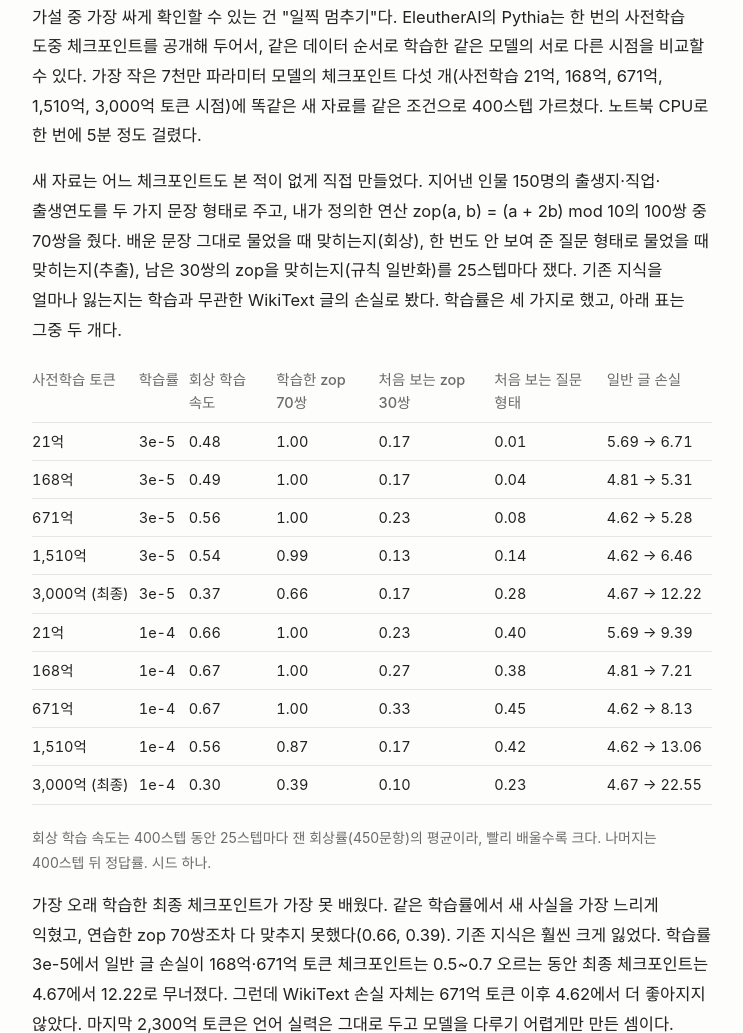
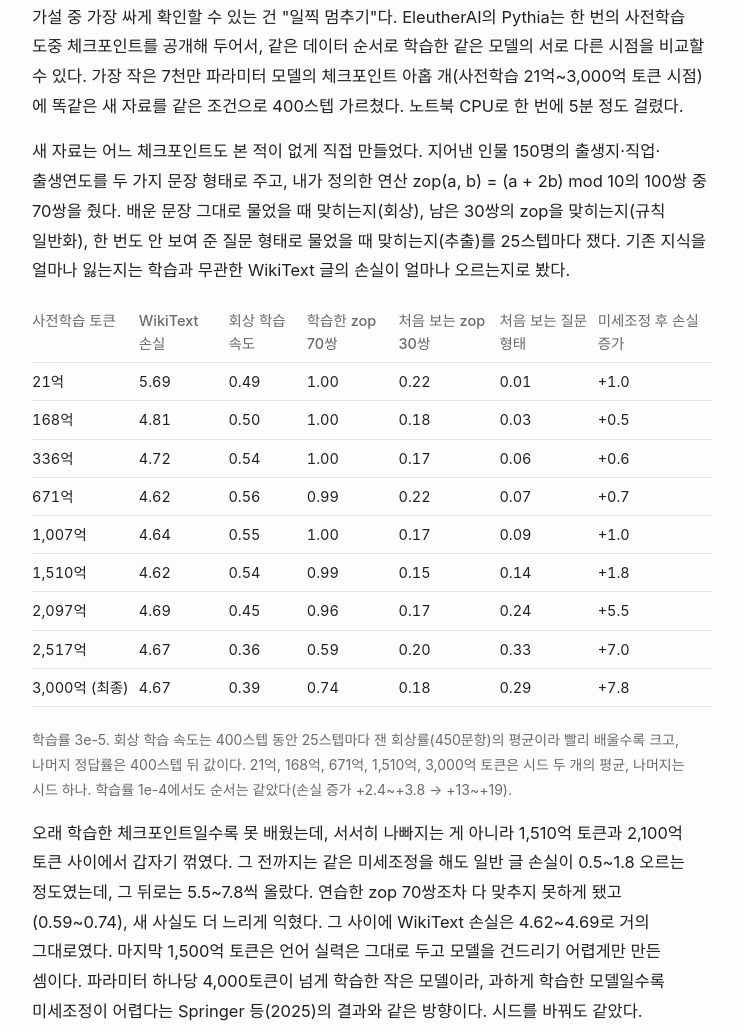
Before and after one commit to inny0127/inny0127.github.io, a plain HTML site: page continual/index.html in a window 1280 px wide. Shown: the part 2715-3748 px from the top of the page, without its empty margins (268-1011 px from the left). Drawn offline with Linux system fonts and the light colour scheme; a web font is replaced by a local one.

Commit message:
research notes: 9 checkpoints, 2 seeds (plasticity breaks between 151B and 210B tokens)
Co-Authored-By: Claude Opus 5.5 <noreply@anthropic.com>

```diff
--- a/continual/index.html
+++ b/continual/index.html
@@ -43,28 +43,27 @@
   <p>Karpathy가 꼽은 transformer의 장점은 표현력, 최적화 가능성, 병렬성 세 가지가 동시에 성립한다는 것이다. MLP, CNN, RNN은 각각 일부만 가졌다. 나는 attention, residual, 토큰이라는 틀과 이 세 성질은 앞으로도 남는다고 본다. 바뀌는 건 하나, 쓰는 동안 경험이 쌓이는 상태가 생기는 것이다. 지금 transformer는 대화가 끝나면 KV cache를 버리고 아무것도 남기지 않는다. 학습할 때는 지금처럼 병렬로 backprop하고, 쓸 때는 국소적인 메모리 층에 기억이 쌓이는 형태가 될 거라고 생각한다. Titans, TTT, memory layer가 그 방향의 초기 시도다.</p>
 
   <h2>첫 번째 실험: 일찍 멈춘 모델이 더 잘 배우는가</h2>
-  <p>가설 중 가장 싸게 확인할 수 있는 건 "일찍 멈추기"다. EleutherAI의 Pythia는 한 번의 사전학습 도중 체크포인트를 공개해 두어서, 같은 데이터 순서로 학습한 같은 모델의 서로 다른 시점을 비교할 수 있다. 가장 작은 7천만 파라미터 모델의 체크포인트 다섯 개(사전학습 21억, 168억, 671억, 1,510억, 3,000억 토큰 시점)에 똑같은 새 자료를 같은 조건으로 400스텝 가르쳤다. 노트북 CPU로 한 번에 5분 정도 걸렸다.</p>
-  <p>새 자료는 어느 체크포인트도 본 적이 없게 직접 만들었다. 지어낸 인물 150명의 출생지·직업·출생연도를 두 가지 문장 형태로 주고, 내가 정의한 연산 zop(a, b) = (a + 2b) mod 10의 100쌍 중 70쌍을 줬다. 배운 문장 그대로 물었을 때 맞히는지(회상), 한 번도 안 보여 준 질문 형태로 물었을 때 맞히는지(추출), 남은 30쌍의 zop을 맞히는지(규칙 일반화)를 25스텝마다 쟀다. 기존 지식을 얼마나 잃는지는 학습과 무관한 WikiText 글의 손실로 봤다. 학습률은 세 가지로 했고, 아래 표는 그중 두 개다.</p>
+  <p>가설 중 가장 싸게 확인할 수 있는 건 "일찍 멈추기"다. EleutherAI의 Pythia는 한 번의 사전학습 도중 체크포인트를 공개해 두어서, 같은 데이터 순서로 학습한 같은 모델의 서로 다른 시점을 비교할 수 있다. 가장 작은 7천만 파라미터 모델의 체크포인트 아홉 개(사전학습 21억~3,000억 토큰 시점)에 똑같은 새 자료를 같은 조건으로 400스텝 가르쳤다. 노트북 CPU로 한 번에 5분 정도 걸렸다.</p>
+  <p>새 자료는 어느 체크포인트도 본 적이 없게 직접 만들었다. 지어낸 인물 150명의 출생지·직업·출생연도를 두 가지 문장 형태로 주고, 내가 정의한 연산 zop(a, b) = (a + 2b) mod 10의 100쌍 중 70쌍을 줬다. 배운 문장 그대로 물었을 때 맞히는지(회상), 남은 30쌍의 zop을 맞히는지(규칙 일반화), 한 번도 안 보여 준 질문 형태로 물었을 때 맞히는지(추출)를 25스텝마다 쟀다. 기존 지식을 얼마나 잃는지는 학습과 무관한 WikiText 글의 손실이 얼마나 오르는지로 봤다.</p>
   <div class="table-wrap">
     <table>
-      <thead><tr><th>사전학습 토큰</th><th>학습률</th><th>회상 학습 속도</th><th>학습한 zop 70쌍</th><th>처음 보는 zop 30쌍</th><th>처음 보는 질문 형태</th><th>일반 글 손실</th></tr></thead>
+      <thead><tr><th>사전학습 토큰</th><th>WikiText 손실</th><th>회상 학습 속도</th><th>학습한 zop 70쌍</th><th>처음 보는 zop 30쌍</th><th>처음 보는 질문 형태</th><th>미세조정 후 손실 증가</th></tr></thead>
       <tbody>
-        <tr><td class="n">21억</td><td class="n">3e-5</td><td class="n">0.48</td><td class="n">1.00</td><td class="n">0.17</td><td class="n">0.01</td><td class="n">5.69 → 6.71</td></tr>
-        <tr><td class="n">168억</td><td class="n">3e-5</td><td class="n">0.49</td><td class="n">1.00</td><td class="n">0.17</td><td class="n">0.04</td><td class="n">4.81 → 5.31</td></tr>
-        <tr><td class="n">671억</td><td class="n">3e-5</td><td class="n">0.56</td><td class="n">1.00</td><td class="n">0.23</td><td class="n">0.08</td><td class="n">4.62 → 5.28</td></tr>
-        <tr><td class="n">1,510억</td><td class="n">3e-5</td><td class="n">0.54</td><td class="n">0.99</td><td class="n">0.13</td><td class="n">0.14</td><td class="n">4.62 → 6.46</td></tr>
-        <tr><td class="n">3,000억 (최종)</td><td class="n">3e-5</td><td class="n">0.37</td><td class="n">0.66</td><td class="n">0.17</td><td class="n">0.28</td><td class="n">4.67 → 12.22</td></tr>
-        <tr><td class="n">21억</td><td class="n">1e-4</td><td class="n">0.66</td><td class="n">1.00</td><td class="n">0.23</td><td class="n">0.40</td><td class="n">5.69 → 9.39</td></tr>
-        <tr><td class="n">168억</td><td class="n">1e-4</td><td class="n">0.67</td><td class="n">1.00</td><td class="n">0.27</td><td class="n">0.38</td><td class="n">4.81 → 7.21</td></tr>
-        <tr><td class="n">671억</td><td class="n">1e-4</td><td class="n">0.67</td><td class="n">1.00</td><td class="n">0.33</td><td class="n">0.45</td><td class="n">4.62 → 8.13</td></tr>
-        <tr><td class="n">1,510억</td><td class="n">1e-4</td><td class="n">0.56</td><td class="n">0.87</td><td class="n">0.17</td><td class="n">0.42</td><td class="n">4.62 → 13.06</td></tr>
-        <tr><td class="n">3,000억 (최종)</td><td class="n">1e-4</td><td class="n">0.30</td><td class="n">0.39</td><td class="n">0.10</td><td class="n">0.23</td><td class="n">4.67 → 22.55</td></tr>
+        <tr><td class="n">21억</td><td class="n">5.69</td><td class="n">0.49</td><td class="n">1.00</td><td class="n">0.22</td><td class="n">0.01</td><td class="n">+1.0</td></tr>
+        <tr><td class="n">168억</td><td class="n">4.81</td><td class="n">0.50</td><td class="n">1.00</td><td class="n">0.18</td><td class="n">0.03</td><td class="n">+0.5</td></tr>
+        <tr><td class="n">336억</td><td class="n">4.72</td><td class="n">0.54</td><td class="n">1.00</td><td class="n">0.17</td><td class="n">0.06</td><td class="n">+0.6</td></tr>
+        <tr><td class="n">671억</td><td class="n">4.62</td><td class="n">0.56</td><td class="n">0.99</td><td class="n">0.22</td><td class="n">0.07</td><td class="n">+0.7</td></tr>
+        <tr><td class="n">1,007억</td><td class="n">4.64</td><td class="n">0.55</td><td class="n">1.00</td><td class="n">0.17</td><td class="n">0.09</td><td class="n">+1.0</td></tr>
+        <tr><td class="n">1,510억</td><td class="n">4.62</td><td class="n">0.54</td><td class="n">0.99</td><td class="n">0.15</td><td class="n">0.14</td><td class="n">+1.8</td></tr>
+        <tr><td class="n">2,097억</td><td class="n">4.69</td><td class="n">0.45</td><td class="n">0.96</td><td class="n">0.17</td><td class="n">0.24</td><td class="n">+5.5</td></tr>
+        <tr><td class="n">2,517억</td><td class="n">4.67</td><td class="n">0.36</td><td class="n">0.59</td><td class="n">0.20</td><td class="n">0.33</td><td class="n">+7.0</td></tr>
+        <tr><td class="n">3,000억 (최종)</td><td class="n">4.67</td><td class="n">0.39</td><td class="n">0.74</td><td class="n">0.18</td><td class="n">0.29</td><td class="n">+7.8</td></tr>
       </tbody>
     </table>
   </div>
-  <p class="small">회상 학습 속도는 400스텝 동안 25스텝마다 잰 회상률(450문항)의 평균이라, 빨리 배울수록 크다. 나머지는 400스텝 뒤 정답률. 시드 하나.</p>
-  <p>가장 오래 학습한 최종 체크포인트가 가장 못 배웠다. 같은 학습률에서 새 사실을 가장 느리게 익혔고, 연습한 zop 70쌍조차 다 맞추지 못했다(0.66, 0.39). 기존 지식은 훨씬 크게 잃었다. 학습률 3e-5에서 일반 글 손실이 168억·671억 토큰 체크포인트는 0.5~0.7 오르는 동안 최종 체크포인트는 4.67에서 12.22로 무너졌다. 그런데 WikiText 손실 자체는 671억 토큰 이후 4.62에서 더 좋아지지 않았다. 마지막 2,300억 토큰은 언어 실력은 그대로 두고 모델을 다루기 어렵게만 만든 셈이다. 파라미터 하나당 4,000토큰이 넘게 학습한 작은 모델이라, 과하게 학습한 모델일수록 미세조정이 어렵다는 Springer 등(2025)의 결과와 같은 방향이다.</p>
-  <p>내 가설이 맞지 않은 부분도 있다. 가장 일찍 멈춘 21억 토큰 체크포인트가 가장 잘 배운 건 아니었고, 가장 좋은 건 168억~671억 토큰 사이였다. 그러니 "일찍 멈추기"보다는 "언어 실력이 더 늘지 않는데도 계속 학습하지 않기"에 가깝다. 그리고 빨리 배우는 것과 규칙을 일반화하는 건 별개였다. 처음 보는 zop 쌍은 어느 체크포인트도 0.1~0.33밖에 못 맞혔다. 30문항이라 0.1 정도 차이는 잡음 범위다. 시드 하나, 가장 작은 모델이라 1억 6천만 파라미터 모델과 시드 두 개로 같은 실험을 다시 돌리고 있다.</p>
+  <p class="small">학습률 3e-5. 회상 학습 속도는 400스텝 동안 25스텝마다 잰 회상률(450문항)의 평균이라 빨리 배울수록 크고, 나머지 정답률은 400스텝 뒤 값이다. 21억, 168억, 671억, 1,510억, 3,000억 토큰은 시드 두 개의 평균, 나머지는 시드 하나. 학습률 1e-4에서도 순서는 같았다(손실 증가 +2.4~+3.8 → +13~+19).</p>
+  <p>오래 학습한 체크포인트일수록 못 배웠는데, 서서히 나빠지는 게 아니라 1,510억 토큰과 2,100억 토큰 사이에서 갑자기 꺾였다. 그 전까지는 같은 미세조정을 해도 일반 글 손실이 0.5~1.8 오르는 정도였는데, 그 뒤로는 5.5~7.8씩 올랐다. 연습한 zop 70쌍조차 다 맞추지 못하게 됐고(0.59~0.74), 새 사실도 더 느리게 익혔다. 그 사이에 WikiText 손실은 4.62~4.69로 거의 그대로였다. 마지막 1,500억 토큰은 언어 실력은 그대로 두고 모델을 건드리기 어렵게만 만든 셈이다. 파라미터 하나당 4,000토큰이 넘게 학습한 작은 모델이라, 과하게 학습한 모델일수록 미세조정이 어렵다는 Springer 등(2025)의 결과와 같은 방향이다. 시드를 바꿔도 같았다.</p>
+  <p>내 가설이 맞지 않은 부분도 있다. 가장 일찍 멈춘 21억 토큰 체크포인트가 가장 잘 배운 건 아니었고, 가장 좋은 건 336억~1,510억 토큰 사이였다. 그러니 "일찍 멈추기"보다는 "언어 실력이 더 늘지 않는데도 계속 학습하지 않기"에 가깝다. 사전학습 중에 이런 미세조정 시험을 주기적으로 돌려서 멈출 시점을 정할 수도 있겠다. 그리고 빨리 배우는 것과 규칙을 일반화하는 건 별개였다. 처음 보는 zop 쌍은 어느 체크포인트도 0.15~0.22밖에 못 맞혔고(찍으면 0.1), 30문항이라 이 정도 차이는 잡음이다. 처음 보는 질문 형태로 묻는 추출은 오히려 늦은 체크포인트가 나았다(0.24~0.33). 다음은 1억 6천만 파라미터 모델로 같은 실험을 GPU에서 돌려, 모델이 커져도 꺾이는 지점이 있는지 볼 차례다.</p>
 
   <h2>다음에 할 것</h2>
   <p>그 다음은 통제된 합성 데이터 실험이다. 가상 인물의 약력(사실, 등장 횟수 1~16회)과 알고리즘 규칙을 섞은 데이터로 2천만~1억 파라미터 모델을 처음부터 학습시키고, 일찍 멈추기, 중복 제거, 출처 태그, weight decay와 노이즈, 명시적 MDL 벌점, 검색으로 사실 옮기기를 같은 조건에서 비교할 계획이다. 주 지표는 처음 보는 규칙과 인물을 얼마나 빨리 배우는지다. MDL 벌점이 값싼 방법들(중복 제거, weight decay)을 이기지 못하면, 비싼 active learning 단계를 만들기 전에 접을 수 있다.</p>
```
Also changed, not shown: 1 other file.
